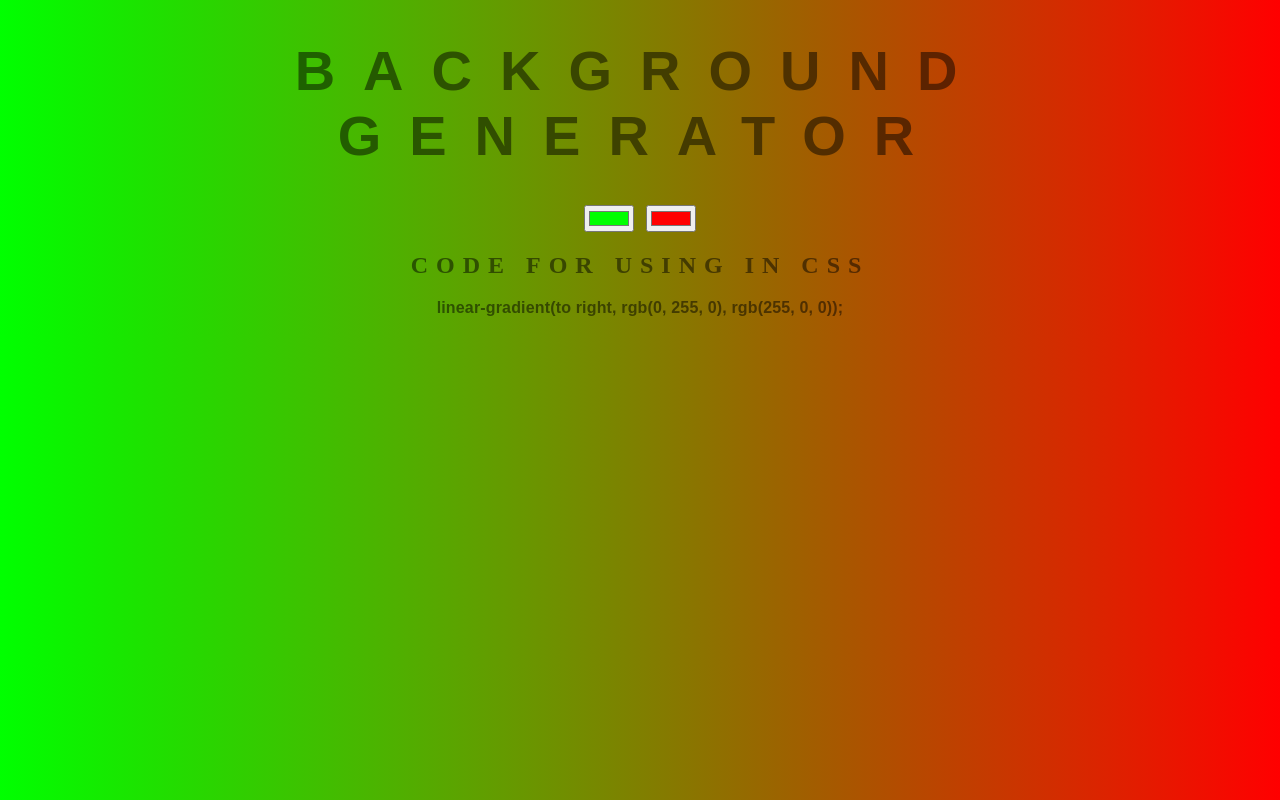
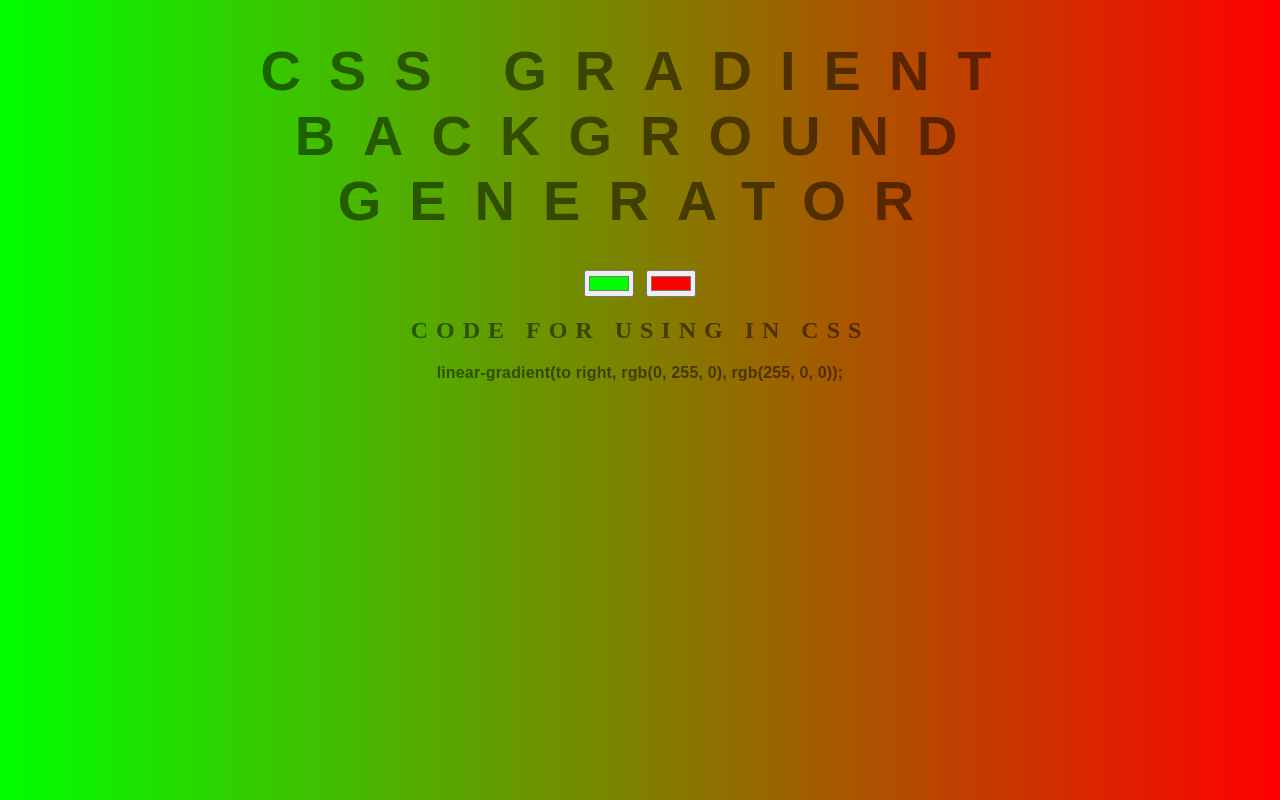
Before and after one commit to LMT1337/LT1337, a plain HTML site: page index.html in a window 1280 px wide. Drawn offline with Linux system fonts and the light colour scheme.

Commit message:
minor change

```diff
--- a/index.html
+++ b/index.html
@@ -5,7 +5,7 @@
 	<link rel="stylesheet" type="text/css" href="style.css">
 </head>
 <body id="gradient">
-	<h1>Background Generator</h1>
+	<h1>CSS Gradient Background Generator</h1>
 	<input class="color1" type="color" name="color1" value="#00ff00">
 	<input class="color2" type="color" name="color2" value="#ff0000">
 	<h2>Code for using in CSS</h2>
```
